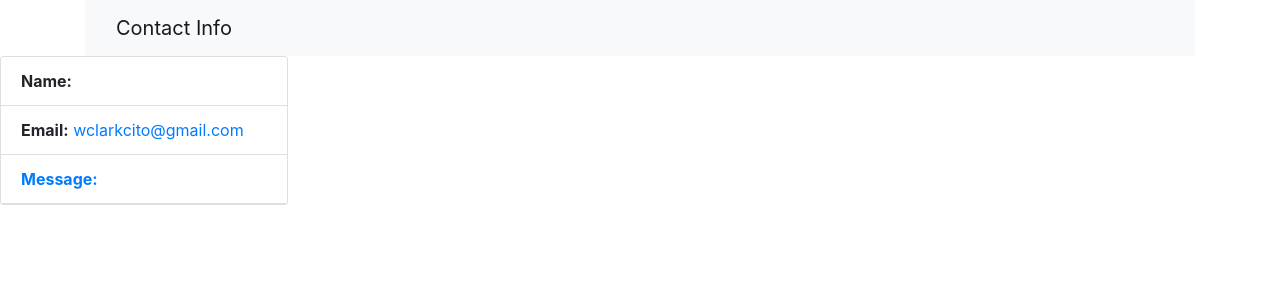
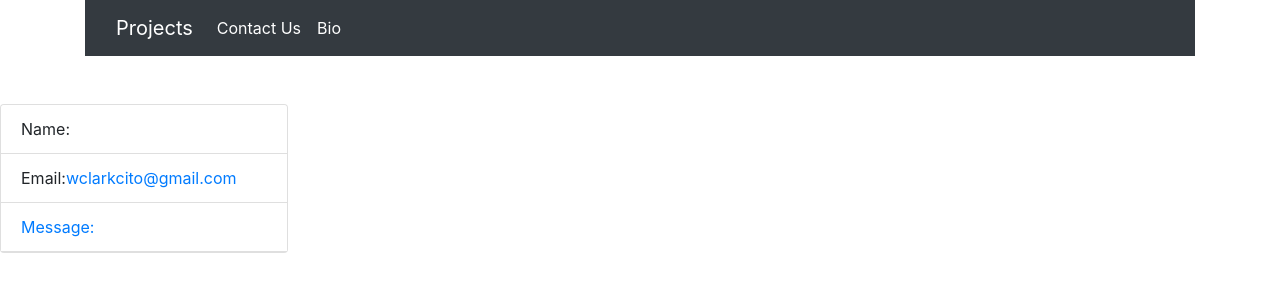
Before and after one commit to wclarkcito/wclarkcito.github.io, a plain HTML site: page contact.html in a window 1280 px wide. Drawn offline with nearby package versions, Linux system fonts and the light colour scheme.

```diff
--- a/contact.html
+++ b/contact.html
@@ -11,6 +11,9 @@
     integrity="sha384-Vkoo8x4CGsO3+Hhxv8T/Q5PaXtkKtu6ug5TOeNV6gBiFeWPGFN9MuhOf23Q9Ifjh"
     crossorigin="anonymous"
     />
+    <link rel="stylesheet">
+
+
 
 </head>
 
@@ -18,20 +21,35 @@
 
 
 <body>
+
+
 <!--added navbar changed it to my name-->
     <div class="container">
-        <nav class="navbar navbar-expand-lg navbar-light bg-light">
-          <div class="container-fluid">
-            <a class="navbar-brand" href="#">Contact Info</a>
-          </div>
+      <nav class="navbar navbar-expand-lg navbar-dark bg-dark">
+        <div class="container-fluid">
+          <a class="navbar-brand" href="portfolio.html">Projects</a>
+          <button class="navbar-toggler" type="button" data-bs-toggle="collapse" data-bs-target="#navbarSupportedContent" aria-controls="navbarSupportedContent" aria-expanded="false" aria-label="Toggle navigation">
+            <span class="navbar-toggler-icon"></span>
+          </button>
+          <div class="collapse navbar-collapse" id="navbarSupportedContent">
+            <ul class="navbar-nav me-auto mb-2 mb-lg-0">
+              <li class="nav-item">
+                <a class="nav-link active" aria-current="page" href="contact.html">Contact Us</a>
+              </li>
+              <li class="nav-item">
+                <a class="nav-link active" href="bio.html">Bio</a>
+              </li>
+
         </nav>
       </div>
-<!--added email address and embedded hyperlink. emboldened text with strong tags-->
+      <br>
+      <br>
+<!--added email address and embedded hyperlink. changed out div class for section class-->
       <div class="card" style="width: 18rem;">
         <ul class="list-group list-group-flush">
-          <li class="list-group-item"><strong>Name:</strong></li>
-          <li class="list-group-item"><strong>Email:</strong> <a href="mailto:wclarkcito@gmail.com">wclarkcito@gmail.com
-          <li class="list-group-item"><strong>Message:</strong></li>
+          <li class="list-group-item">Name:</li>
+          <li class="list-group-item">Email:<a href="mailto:wclarkcito@gmail.com">wclarkcito@gmail.com
+          <li class="list-group-item">Message:</li>
         </ul>
       </div>
 
--- /dev/null
+++ b/stylesheet.css
@@ -0,0 +1,3 @@
+.card{
+    font-weight: bold;
+}
```
Also changed, not shown: bio.html (+26 -2 lines), portfolio.html (+3 -6 lines).
